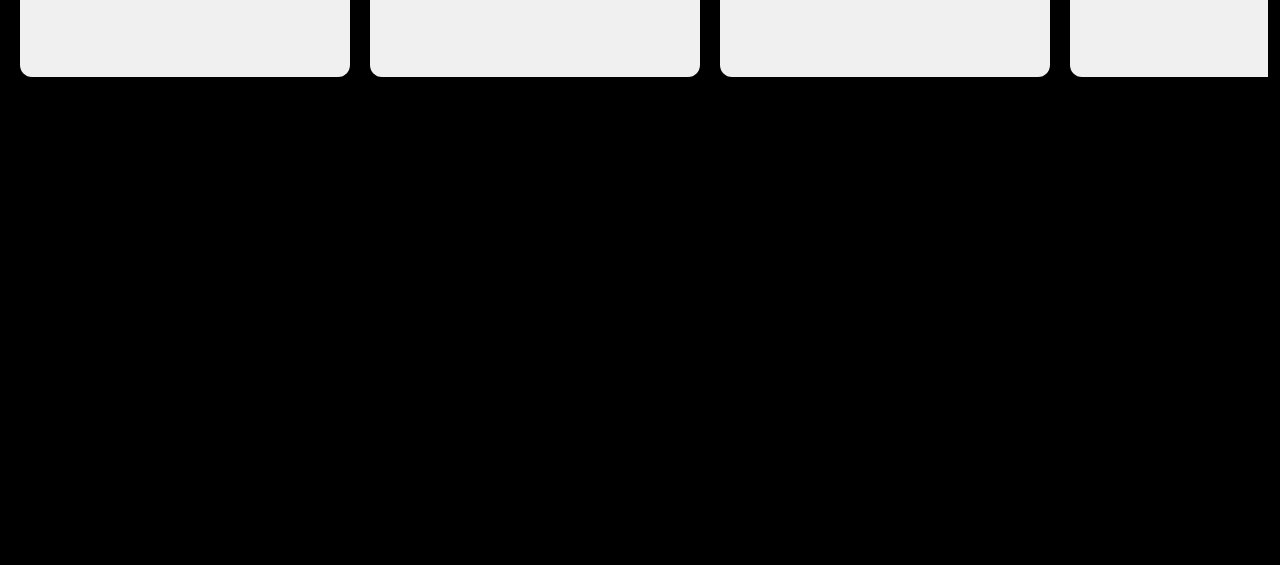
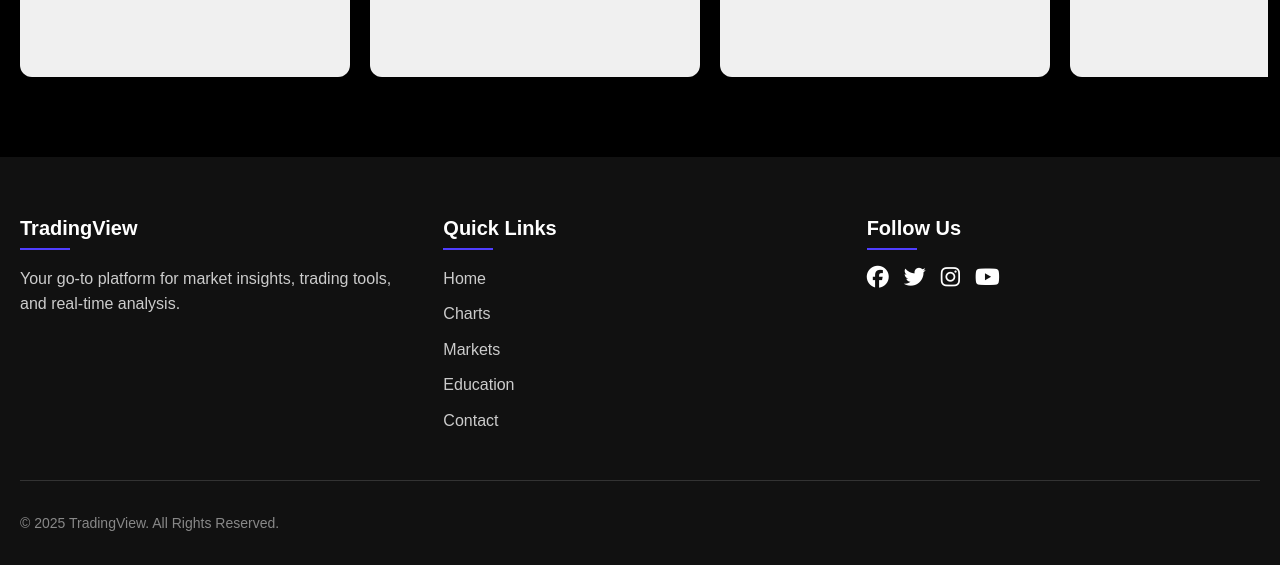
Before and after one commit to itsmanudon/Sem-2-Project, a plain HTML site: page index.html in a window 1280 px wide. Shown: the part 846-1411 px from the top of the page. Before the commit the page ends 953 px from the top, so only its background shows below. Drawn offline with Linux system fonts and the light colour scheme.

Commit message:
Completed Work and website

```diff
--- a/index.html
+++ b/index.html
@@ -5,6 +5,7 @@
     <meta name="viewport" content="width=device-width, initial-scale=1.0">
     <title>Trading Page</title>
     <link rel="stylesheet" href="./website/style.css">
+    <link rel="stylesheet" href="https://cdnjs.cloudflare.com/ajax/libs/font-awesome/6.5.0/css/all.min.css">
 </head>
 <body>
     <header>
@@ -82,5 +83,37 @@
             </div>
         </div>
     </section>
+
+    <footer>
+        <div class="footer-content">
+            <div class="footer-section">
+                <h3>TradingView</h3>
+                <p>Your go-to platform for market insights, trading tools, and real-time analysis.</p>
+            </div>
+            <div class="footer-section">
+                <h3>Quick Links</h3>
+                <ul>
+                    <li><a href="index.html">Home</a></li>
+                    <li><a href="">Charts</a></li>
+                    <li><a href="">Markets</a></li>
+                    <li><a href="">Education</a></li>
+                    <li><a href="">Contact</a></li>
+                </ul>
+            </div>
+            <div class="footer-section">
+                <h3>Follow Us</h3>
+                <div class="social-icons">
+                    <a href=""><i class="fab fa-facebook"></i></a>
+                    <a href=""><i class="fab fa-twitter"></i></a>
+                    <a href=""><i class="fab fa-instagram"></i></a>
+                    <a href=""><i class="fab fa-youtube"></i></a>
+                </div>
+            </div>
+        </div>
+        <div class="footer-bottom">
+            <p>&copy; 2025 TradingView. All Rights Reserved.</p>
+        </div>
+    </footer>
+
 </body>
 </html>
--- a/website/style.css
+++ b/website/style.css
@@ -164,3 +164,83 @@ h1 {
         font-size: 16px;
     }
 }
+
+footer {
+    background-color: #111;
+    padding: 40px 20px 20px;
+    margin-top: 50px;
+    text-align: left;
+}
+
+.footer-content {
+    display: grid;
+    grid-template-columns: repeat(auto-fit, minmax(250px, 1fr));
+    gap: 30px;
+    margin-bottom: 30px;
+}
+
+.footer-section h3 {
+    font-size: 20px;
+    margin-bottom: 15px;
+    position: relative;
+    padding-bottom: 10px;
+    color: #fff;
+}
+
+.footer-section h3::after {
+    content: '';
+    position: absolute;
+    bottom: 0;
+    left: 0;
+    width: 50px;
+    height: 2px;
+    background-color: #503eff;
+}
+
+.footer-section p,
+.footer-section ul li a {
+    color: #ccc;
+    line-height: 1.6;
+}
+
+.footer-section ul {
+    list-style: none;
+    padding: 0;
+}
+
+.footer-section ul li {
+    margin-bottom: 10px;
+}
+
+.footer-section ul li a {
+    text-decoration: none;
+    transition: color 0.3s ease;
+}
+
+.footer-section ul li a:hover {
+    color: #503eff;
+}
+
+.social-icons {
+    display: flex;
+    gap: 15px;
+    margin-top: 10px;
+}
+
+.social-icons a {
+    color: #fff;
+    font-size: 22px;
+    transition: color 0.3s ease;
+}
+
+.social-icons a:hover {
+    color: #503eff;
+}
+
+.footer-bottom {
+    border-top: 1px solid #333;
+    padding-top: 20px;
+    color: #888;
+    font-size: 14px;
+    text-align: left;
+}
```
